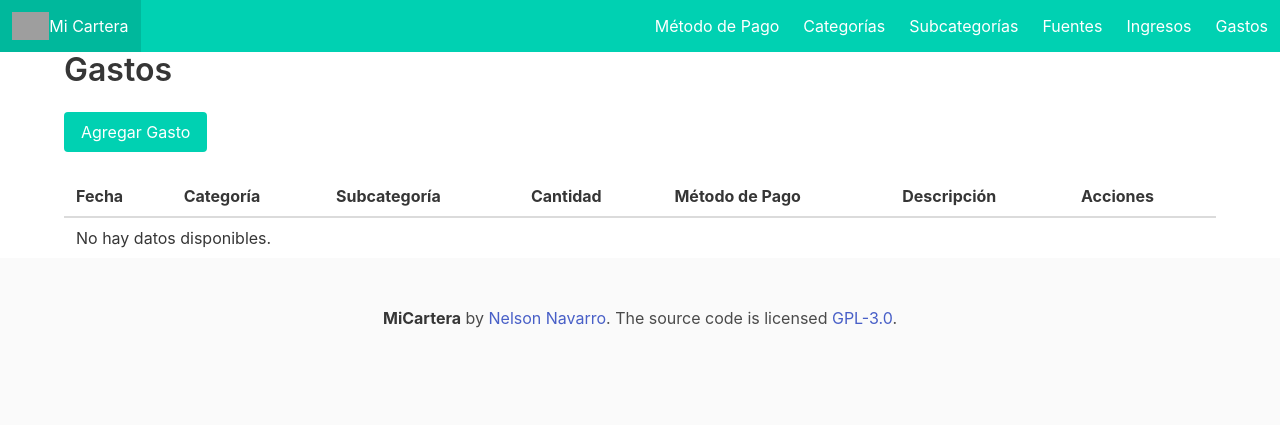
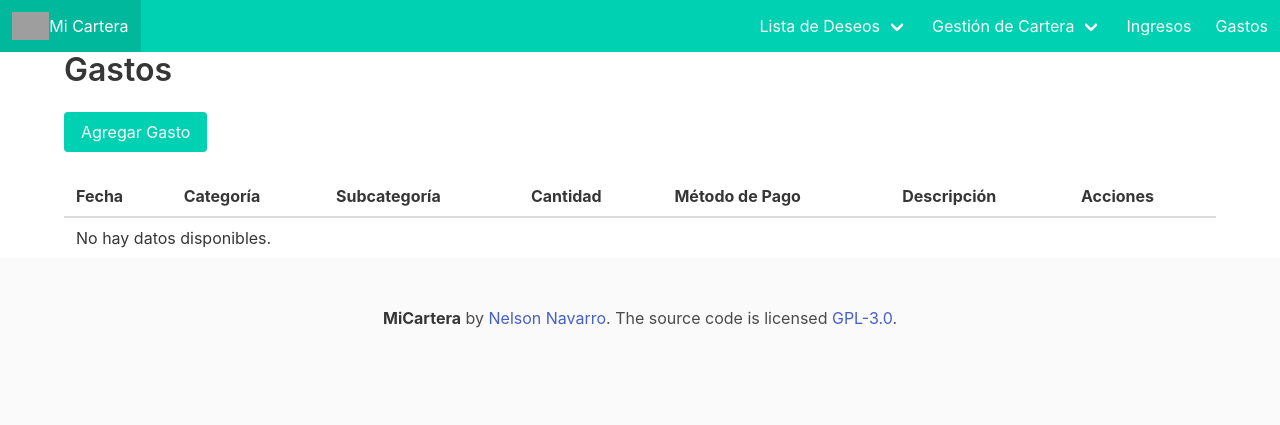
Before and after one commit to NelsonNV/MiCartera, a Django app: page /gastos/ in a window 1280 px wide. Shown: the top 425 px of the page. Run offline with Django 5.2, Linux system fonts and the light colour scheme; data that the repository does not hold is empty; grey boxes are pictures that could not be loaded.

Commit message:
feat: submenu para mas orden y nuevos url

```diff
--- a/templates/base.html
+++ b/templates/base.html
@@ -27,6 +27,23 @@
 
             <div id="navbarMenu" class="navbar-menu">
                 <div class="navbar-end">
+                    <!-- Dropdown para Lista de Deseos -->
+                    <div class="navbar-item has-dropdown is-hoverable">
+                        <a class="navbar-link">
+                            Lista de Deseos
+                        </a>
+                        <div class="navbar-dropdown">
+                            <a href="{% url 'wish_categoria' %}" class="navbar-item">
+                                Ver Categorías
+                            </a>
+                        </div>
+                    </div>
+                    <!-- Dropdown para Gestión de Cartera -->
+                    <div class="navbar-item has-dropdown is-hoverable">
+                        <a class="navbar-link">
+                            Gestión de Cartera
+                        </a>
+                        <div class="navbar-dropdown">
                             <a class="navbar-item" href="{% url 'metodopago_list' %}">
                                 Método de Pago
                             </a>
@@ -39,6 +56,8 @@
                             <a class="navbar-item" href="{% url 'fuente_list' %}">
                                 Fuentes
                             </a>
+                        </div>
+                    </div>
                     <a class="navbar-item" href="{% url 'ingreso_list' %}">
                         Ingresos
                     </a>
```
Lines whose indentation alone changed are shown as unchanged.
